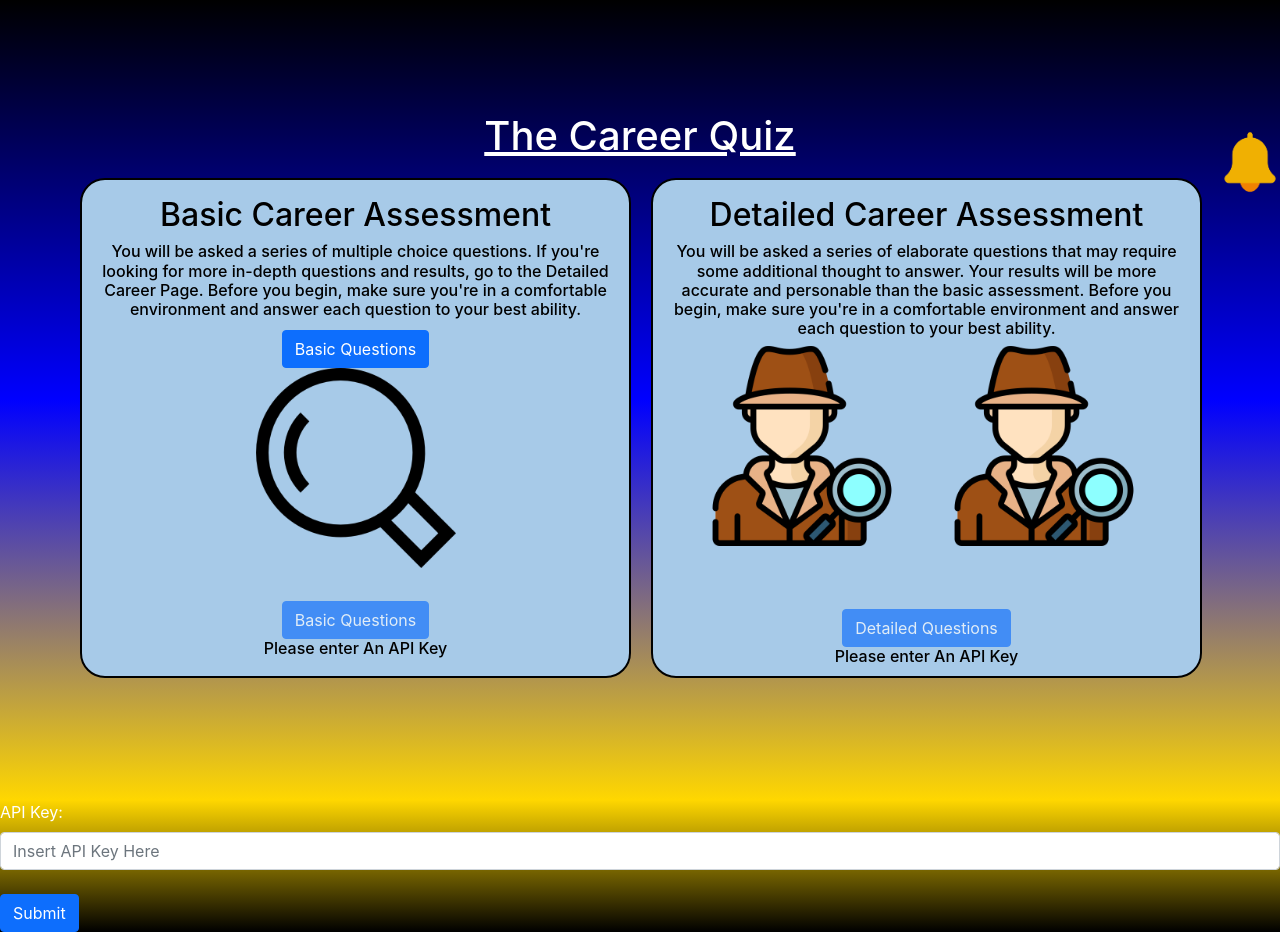
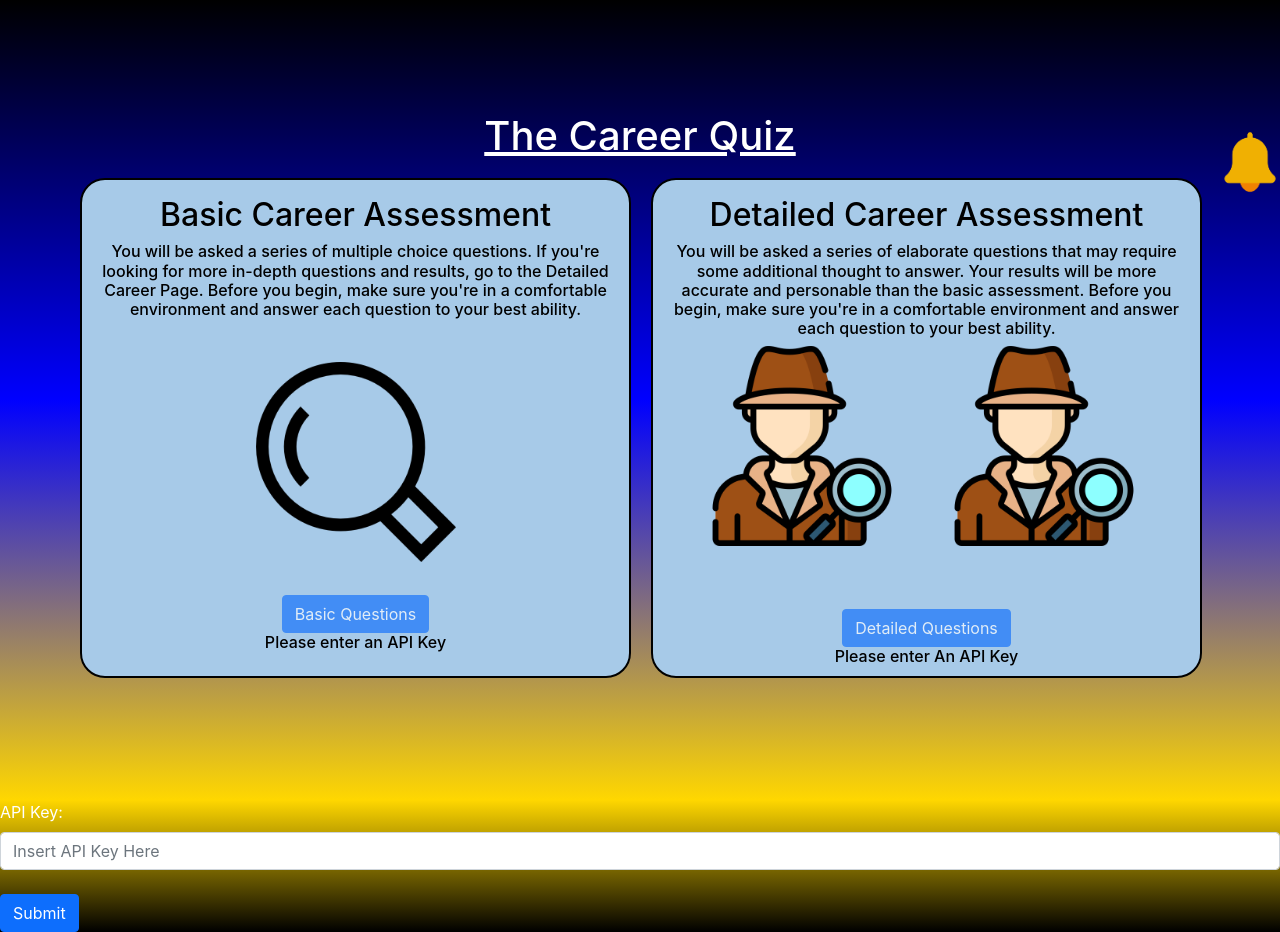
Before and after one commit to bleaky11/starter_helpi, a React (Create React App) app: page /basic-questions in a window 1280 px wide. Built offline with nearby package versions, Linux system fonts and the light colour scheme.

Commit message:
Final Formatting

```diff
--- a/src/home.tsx
+++ b/src/home.tsx
@@ -30,26 +30,34 @@ export function MainPage({setPage, page, basicComplete, detailedComplete, count,
                   <h6 style={{...headingStyle, fontSize: "16px"}}>You will be asked a series of multiple choice questions. If you're
                   looking for more in-depth questions and results, go to the Detailed Career Page. Before you begin, make sure you're in a comfortable environment and
                   answer each question to your best ability.</h6>
-                  <nav>
-                                {count === 0 ?
-                                <Link to="/basic-questions" onClick={() => setPage("Basic-Questions")}>
-                                <Button aria-label="Basic Questions">Basic Questions</Button>
-                                </Link>
-                                :count > 0 ? (
-                                    <Link to="/basic-questions" onClick={() => setPage("Basic-Questions")}>
-                                    <Button aria-label="Basic Questions">Basic Questions (Last Save)</Button>
-                                    </Link>
-                             ) : (
-                            null
-                            )}
-                </nav>
                   </div>
                   <img src={magGlass} alt="Magnifying Glass" style={{margin: "0 auto", paddingBottom: "30px", width: "200px", height: "230px"}}/>
-                    <nav style={{marginTop: "auto", textAlign: "center"}}>
-                      {!isKeyEntered ? <div><Button disabled={true}>Basic Questions</Button><h6>Please enter An API Key</h6></div> : <Link to="/basic-questions" onClick={() => setPage("Basic-Questions")}>
-                        < Button>Basic Questions</Button>
-                      </Link>}
-                    </nav>
+                  <nav style={{ marginTop: "auto", textAlign: "center" }}>
+  {count === 0 ? (
+    !isKeyEntered ? (
+      <div>
+        <Button disabled={true}>Basic Questions</Button>
+        <h6>Please enter an API Key</h6>
+      </div>
+    ) : (
+      <Link to="/basic-questions" onClick={() => setPage("Basic-Questions")}>
+        <Button>Basic Questions</Button>
+      </Link>
+    )
+  ) : count > 0 ? (
+    !isKeyEntered ? (
+      <div>
+        <Button disabled={true}>Basic Questions</Button>
+        <h6>Please enter an API Key</h6>
+      </div>
+    ) : (
+      <Link to="/basic-questions" onClick={() => setPage("Basic-Questions")}>
+        <Button>Basic Questions (Last Save)</Button>
+      </Link>
+    )
+  ) : null}
+</nav>
+
                 </Col>
                 <Col style={{...borderedStyle, display: "flex", flexDirection: "column"}}>
                 <div style={{flex: 1}} >
```
